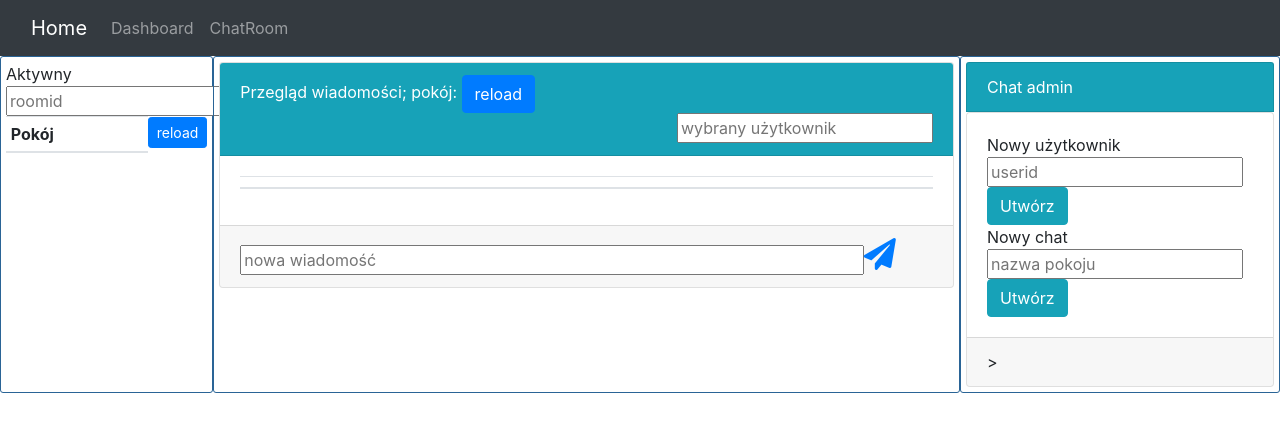
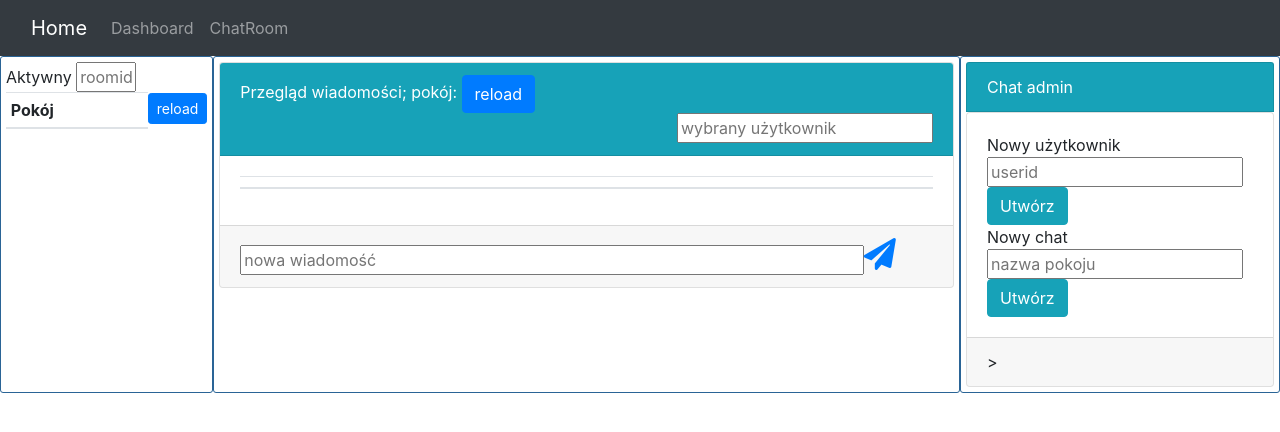
Before and after one commit to teamWSIZ/angular-template, an Angular app: page /second in a window 1280 px wide. Shown: the top 432 px of the page. Built offline with nearby package versions, Linux system fonts and the light colour scheme; what ts-md5 would draw is missing.

Commit message:
fixed width input

```diff
--- a/src/app/roombrowse/roombrowser.component.css
+++ b/src/app/roombrowse/roombrowser.component.css
@@ -0,0 +1,3 @@
+.input60 {
+  max-width: 60px;
+}
--- a/src/app/roombrowse/roombrowser.component.html
+++ b/src/app/roombrowse/roombrowser.component.html
@@ -1,8 +1,8 @@
-<div class="narrow8">Aktywny</div>
-<input class="narrow8" placeholder="roomid" [(ngModel)]="selection.room">
+<div>
+  Aktywny
+  <input type="text" class="input60" placeholder="roomid" [(ngModel)]="selection.room">
+</div>
 
-
-{{nazwa}}
 
 <table class="table table-hover table-sm">
   <thead>
```
